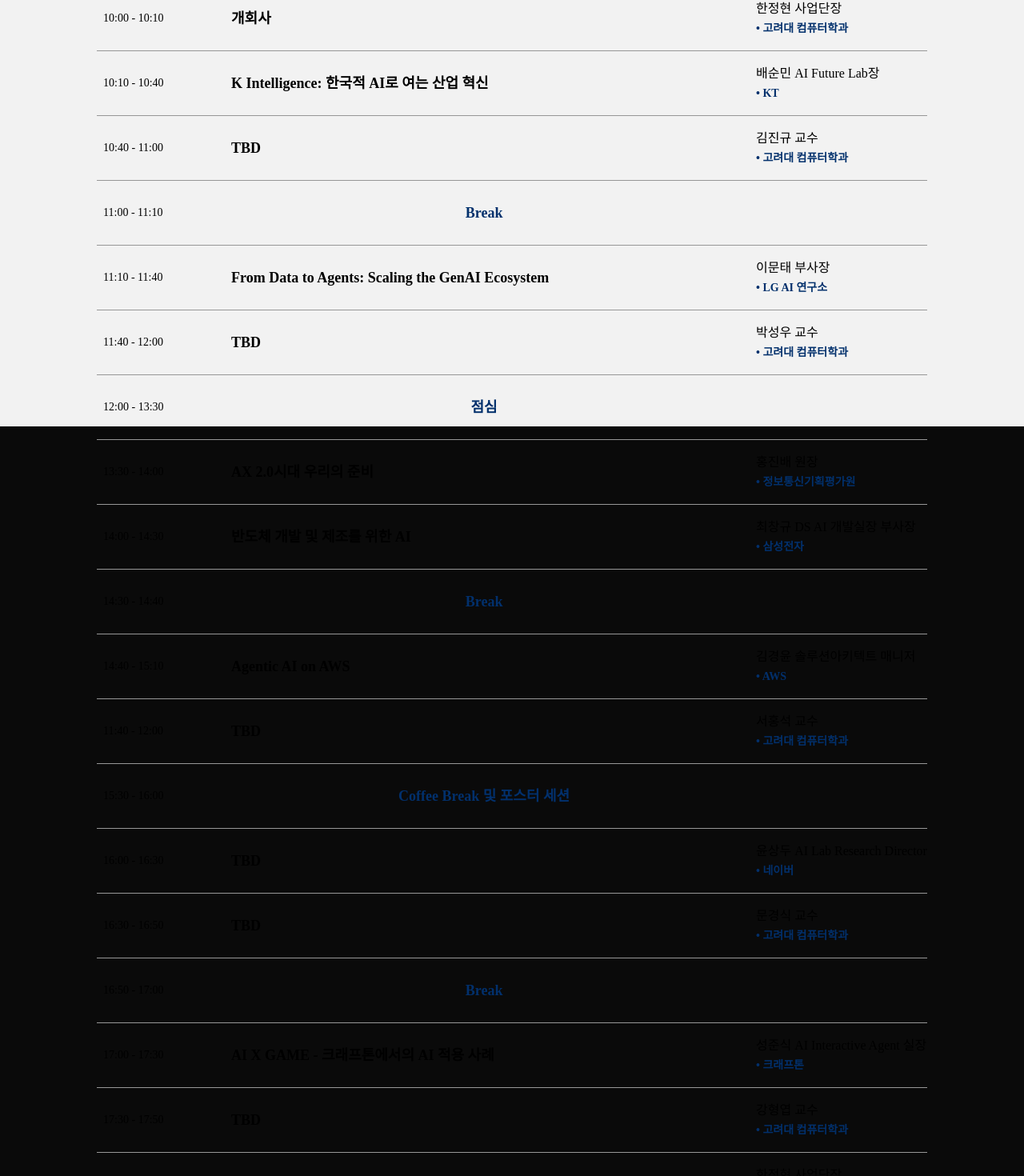
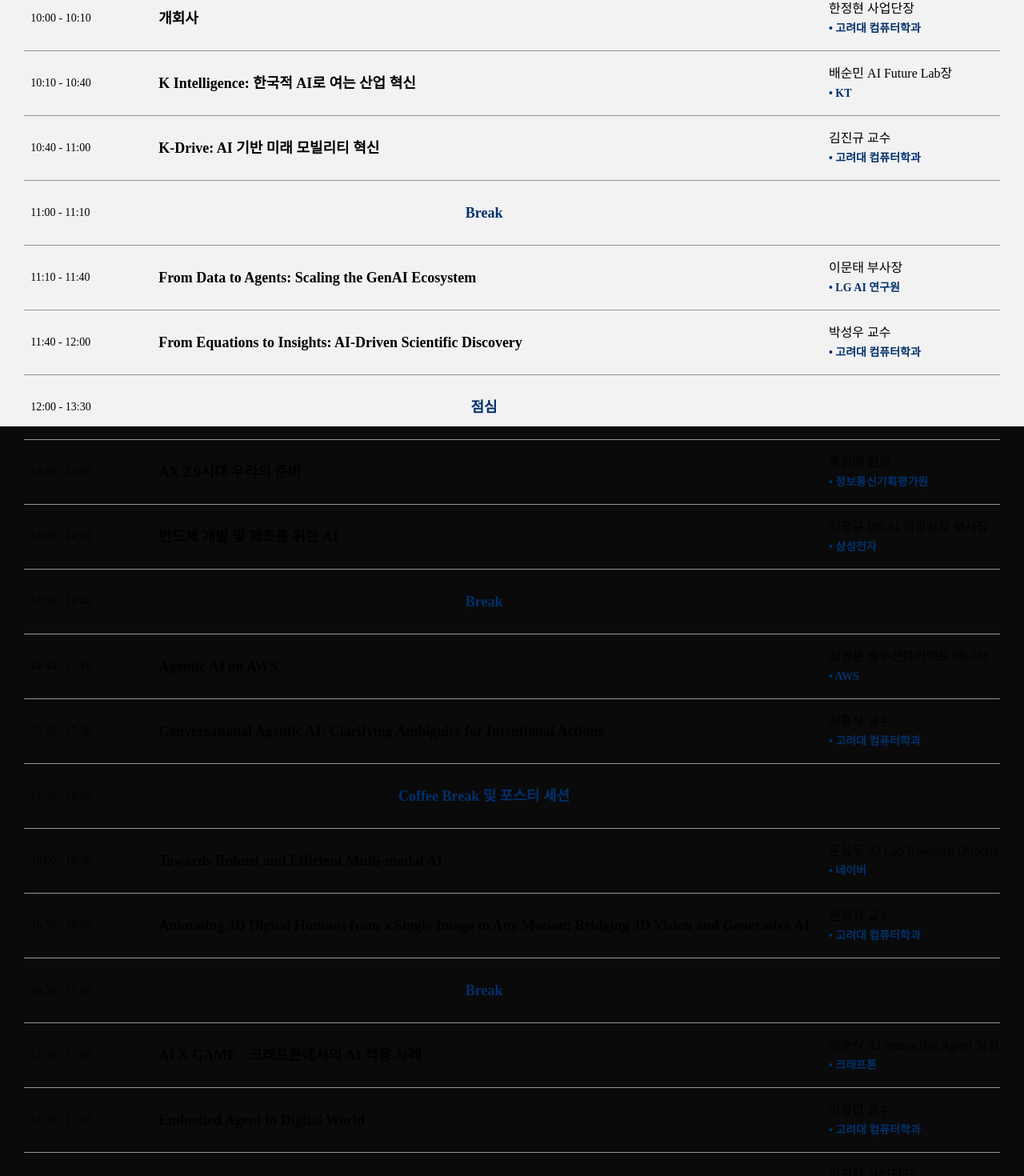
Before and after one commit to jiunkong/ku-ai-techday-2025, a Next.js app: page /program in a window 1280 px wide. Shown: the part 267-1737 px from the top of the page at 80% size. Built offline with nearby package versions, Linux system fonts and the light colour scheme; a web font is replaced by a local one.

Commit message:
feat: update titles

```diff
--- a/src/app/location/page.tsx
+++ b/src/app/location/page.tsx
@@ -2,6 +2,7 @@
 
 import { LinkText } from "@/components/LinkText";
 import useKakaoLoader from "@/hooks/useKakaoLoader"
+import Image from "next/image";
 import { Map, MapMarker } from "react-kakao-maps-sdk"
 
 const Title = (props: { text: string }) => {
@@ -61,6 +62,9 @@ export default function Location() {
                 </Map>
             </div>
             <Title text="행사장 도면"/>
+            <div className="w-80 h-80 lg:w-100 lg:h-100 mt-5">
+                <Image src={"/image.png"} width={100} height={100} className="w-full h-full object-contain" alt=""/>
+            </div>
         </div>
     )
 }
--- a/src/app/page.tsx
+++ b/src/app/page.tsx
@@ -50,7 +50,7 @@ export default function Home() {
                     <h3 className="font-bold text-2xl mt-10">초청강연</h3>
                     <p className="mt-1">KT, LG AI 연구소, 정보통신기획평가원, 삼성전자, AWS, 네이버, 크래프톤</p>
                     <h3 className="font-bold text-2xl mt-5">Recruiting 참여 기업</h3>
-                    <p className="mt-1">루닛, 삼성전자, 업스테이지, 퓨리오사 AI, 한화비전, AWS, KT, LG AI 연구소, SKT</p>
+                    <p className="mt-1">루닛, 삼성전자, 업스테이지, 크래프톤, 퓨리오사 AI, 한화비전, AWS, KT, LG AI 연구원, SKT</p>
                 </div>
                 <div className="mt-15 lg:mt-0 lg:absolute lg:top-0 lg:right-10 flex flex-col lg:items-end">
                     <div className="w-50 h-50 overflow-hidden rounded-full mx-auto">
--- a/src/app/program/page.tsx
+++ b/src/app/program/page.tsx
@@ -43,12 +43,12 @@ export default function Program() {
                 <tbody>
                     <Row start="10:00" end="10:10" program="개회사" organizer="한정현 사업단장" note="고려대 컴퓨터학과"/>
                     <Row start="10:10" end="10:40" program="K Intelligence: 한국적 AI로 여는 산업 혁신" organizer="배순민 AI Future Lab장" note="KT"/>
-                    <Row start="10:40" end="11:00" program="TBD" organizer="김진규 교수" note="고려대 컴퓨터학과"/>
+                    <Row start="10:40" end="11:00" program="K-Drive: AI 기반 미래 모빌리티 혁신" organizer="김진규 교수" note="고려대 컴퓨터학과"/>
 
                     <Row start="11:00" end="11:10" program="Break" center/>
 
-                    <Row start="11:10" end="11:40" program="From Data to Agents: Scaling the GenAI Ecosystem" organizer="이문태 부사장" note="LG AI 연구소"/>
-                    <Row start="11:40" end="12:00" program="TBD" organizer="박성우 교수" note="고려대 컴퓨터학과"/>
+                    <Row start="11:10" end="11:40" program="From Data to Agents: Scaling the GenAI Ecosystem" organizer="이문태 부사장" note="LG AI 연구원"/>
+                    <Row start="11:40" end="12:00" program="From Equations to Insights: AI-Driven Scientific Discovery" organizer="박성우 교수" note="고려대 컴퓨터학과"/>
 
                     <Row start="12:00" end="13:30" program="점심" center/>
 
@@ -58,17 +58,17 @@ export default function Program() {
                     <Row start="14:30" end="14:40" program="Break" center/>
 
                     <Row start="14:40" end="15:10" program="Agentic AI on AWS" organizer="김경윤 솔루션아키텍트 매니저" note="AWS"/>
-                    <Row start="11:40" end="12:00" program="TBD" organizer="서홍석 교수" note="고려대 컴퓨터학과"/>
+                    <Row start="15:10" end="15:30" program="Conversational Agentic AI: Clarifying Ambiguity for Intentional Actions" organizer="서홍석 교수" note="고려대 컴퓨터학과"/>
 
                     <Row start="15:30" end="16:00" program="Coffee Break 및 포스터 세션" center/>
 
-                    <Row start="16:00" end="16:30" program="TBD" organizer="윤상두 AI Lab Research Director" note="네이버"/>
-                    <Row start="16:30" end="16:50" program="TBD" organizer="문경식 교수" note="고려대 컴퓨터학과"/>
+                    <Row start="16:00" end="16:30" program="Towards Robust and Efficient Multi-modal AI" organizer="윤상두 AI Lab Research Director" note="네이버"/>
+                    <Row start="16:30" end="16:50" program="Animating 3D Digital Humans from a Single Image to Any Motion: Bridging 3D Vision and Generative AI" organizer="문경식 교수" note="고려대 컴퓨터학과"/>
 
                     <Row start="16:50" end="17:00" program="Break" center/>
 
                     <Row start="17:00" end="17:30" program="AI X GAME - 크래프톤에서의 AI 적용 사례" organizer="성준식 AI Interactive Agent 실장" note="크래프톤"/>
-                    <Row start="17:30" end="17:50" program="TBD" organizer="강형엽 교수" note="고려대 컴퓨터학과"/>
+                    <Row start="17:30" end="17:50" program="Embodied Agent in Digital World" organizer="강형엽 교수" note="고려대 컴퓨터학과"/>
 
                     <Row start="17:50" end="18:00" program="시상 및 폐회사 (포스터/데모)" organizer="한정현 사업단장" note="고려대 컴퓨터학과"/>
                 </tbody>
--- a/src/app/speaker/page.tsx
+++ b/src/app/speaker/page.tsx
@@ -137,10 +137,13 @@ export default function Speaker() {
                     "2003 KAIST 전산학과 (응용수학,경영공학부전공) 학사"
                 ]} speech={{
                     name: "K Intelligence: 한국적 AI로 여는 산업 혁신",
-                    content: ""
+                    content: `KT는 K Intelligence를 통해 공공, 금융, 법률, 교육, 의료 등 핵심 산업에서 AI 혁신을 주도하고 있습니다.
+믿:음 등 독자 모델로 한국어와 한국적 맥락을 강화하고 글로벌 협업을 확대하고 있습니다.
+K Intelligence Suite(K RAI, K RAG, K Studio 등)를 통해 책임 있는 개발, 정밀한 지식 활용, 손쉬운 서비스 구축을 지원합니다.
+이번 발표에서는 기술적 차별성과 더불어, 미래 인재가 주도할 수 있는 한국적 AI 혁신의 방향을 제시합니다.`
                 }} priority/>
 
-                <SpeakerItem image="/speaker/4.png" name="이문태" desc="LG AI 연구소" academy={[
+                <SpeakerItem image="/speaker/4.png" name="이문태" desc="LG AI 연구원" academy={[
                     "2012 ~ 2018 코넬 박사",
                     "2009 ~ 2012 스탠포드 석사",
                     "2001 ~ 2006 서강대학교 학사"
@@ -213,8 +216,10 @@ export default function Speaker() {
                     "2022 ~ 현재 서울대학교 AI연구원 겸임 교수",
                     "2018 ~ 2022 네이버 AI Lab Research Scientist",
                 ]} speech={{
-                    name: "멀티모달 관련된 주제예정",
-                    content: ``
+                    name: "Towards robust and efficient multi-modal AI",
+                    content: `AI research trends in the large foundation model era
+NAVER AI's research on reliable and efficient multimodal AI
+Discussion on the future direction of multimodal AI`
                 }}/>
 
                 <SpeakerItem image="/speaker/3.png" name="성준식" desc="크래프톤" academy={[
--- a/src/components/Footer.tsx
+++ b/src/components/Footer.tsx
@@ -4,10 +4,10 @@ import Link from "next/link";
 export const Footer = () => {
     return (
         <footer className="flex justify-between h-15 border-t border-gray-500 ml-5 mr-10 mt-15">
-            <div className="w-60 h-full">
+            <div className="w-40 lg:w-60 h-full">
                 <Image src={"/logo.png"} width={938} height={226} alt="" className="w-full h-full object-cover"/>
             </div>
-            <div className="h-full flex flex-col justify-center">
+            <div className="h-full flex flex-col justify-center text-xs w-30 lg:text-base lg:w-fit">
                 <Link href={"https://mpij.korea.ac.kr/mpij/index.do"} target="_blank" rel="noreferrer">
                     <span className="text-gray-500">Copyright © </span>
                     <span className="text-orange-500">ICT Creative Consilience Foundation </span>
```
Also changed, not shown: public/image.png (added).
